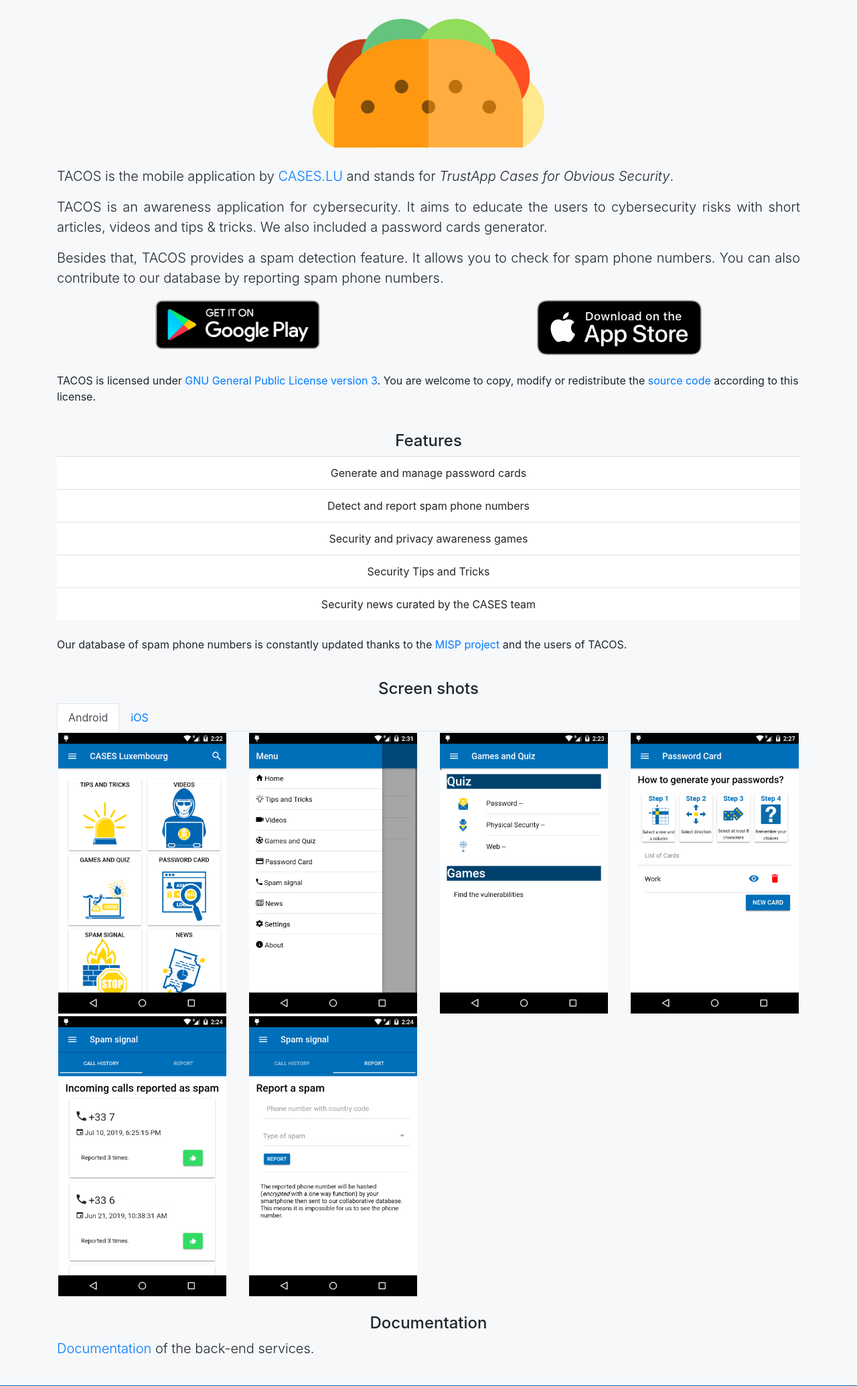
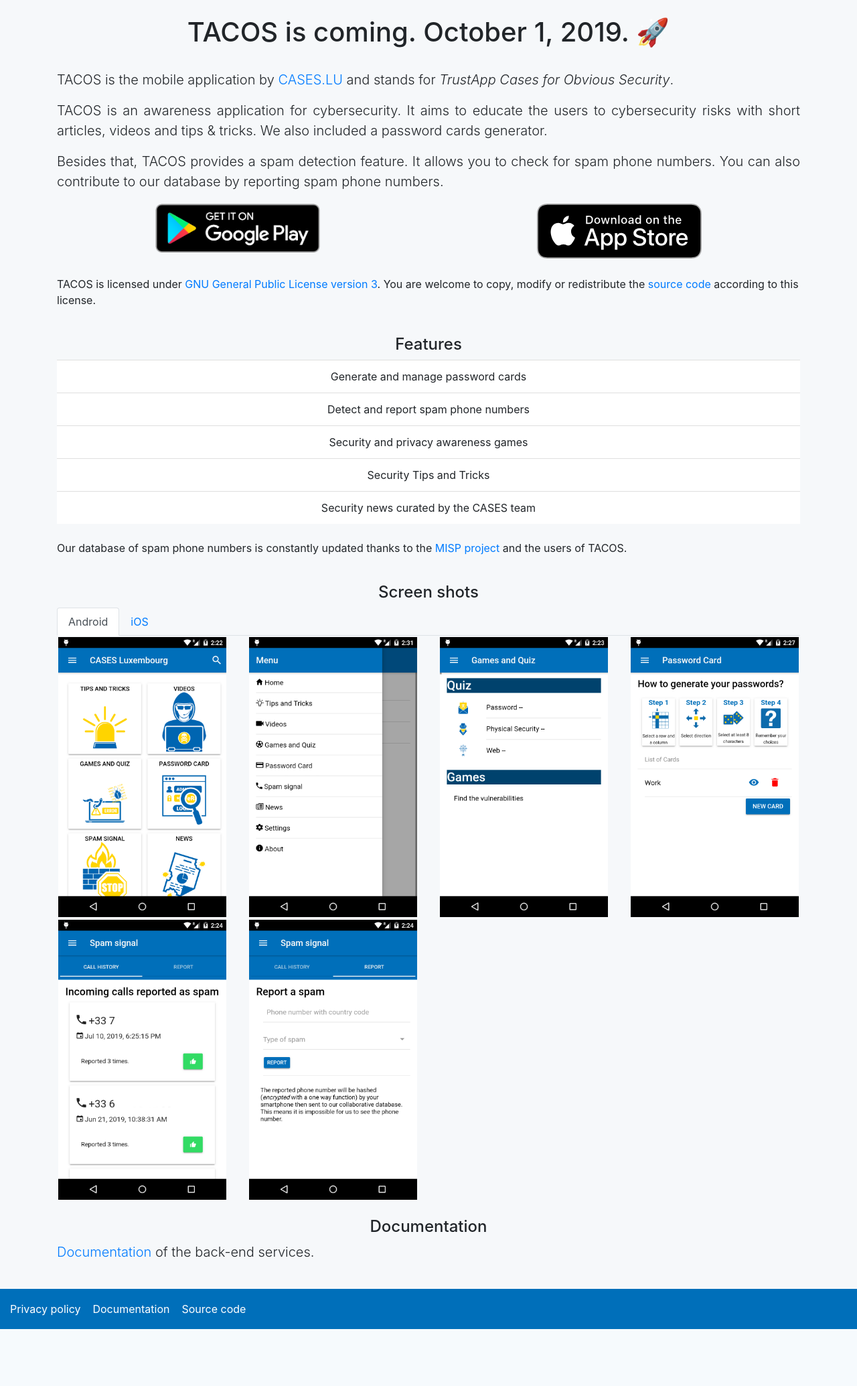
Before and after one commit to NC3-LU/TACOS-server, a Python web app: template src/web/templates/index.html in a window 1280 px wide. Shown: the part 168-2237 px from the top of the page at 67% size. After the commit the page ends 2152 px from the top, so only its background shows below. Run offline with Jinja, Linux system fonts and the light colour scheme; the template is opened without the code that fills it, so the values that code supplies are empty; some libraries are stand-ins or nearby versions.

Commit message:
TACOS is coming.

```diff
--- a/src/web/templates/index.html
+++ b/src/web/templates/index.html
@@ -2,8 +2,8 @@
 {% block content %}
 <div class="container">
     <div class="row">
-        <div class="col-4 mx-auto d-block text-center">
-            <img class="img-fluid" src="{{ url_for('static', filename='img/tacos-logo.png') }}" />
+        <div class="col text-center">
+            <h1>TACOS is coming. October 1, 2019. 🚀</h1>
         </div>
     </div>
     <div class="row">
```
Also changed, not shown: src/web/static/img/tacos-logo.png (deleted).
